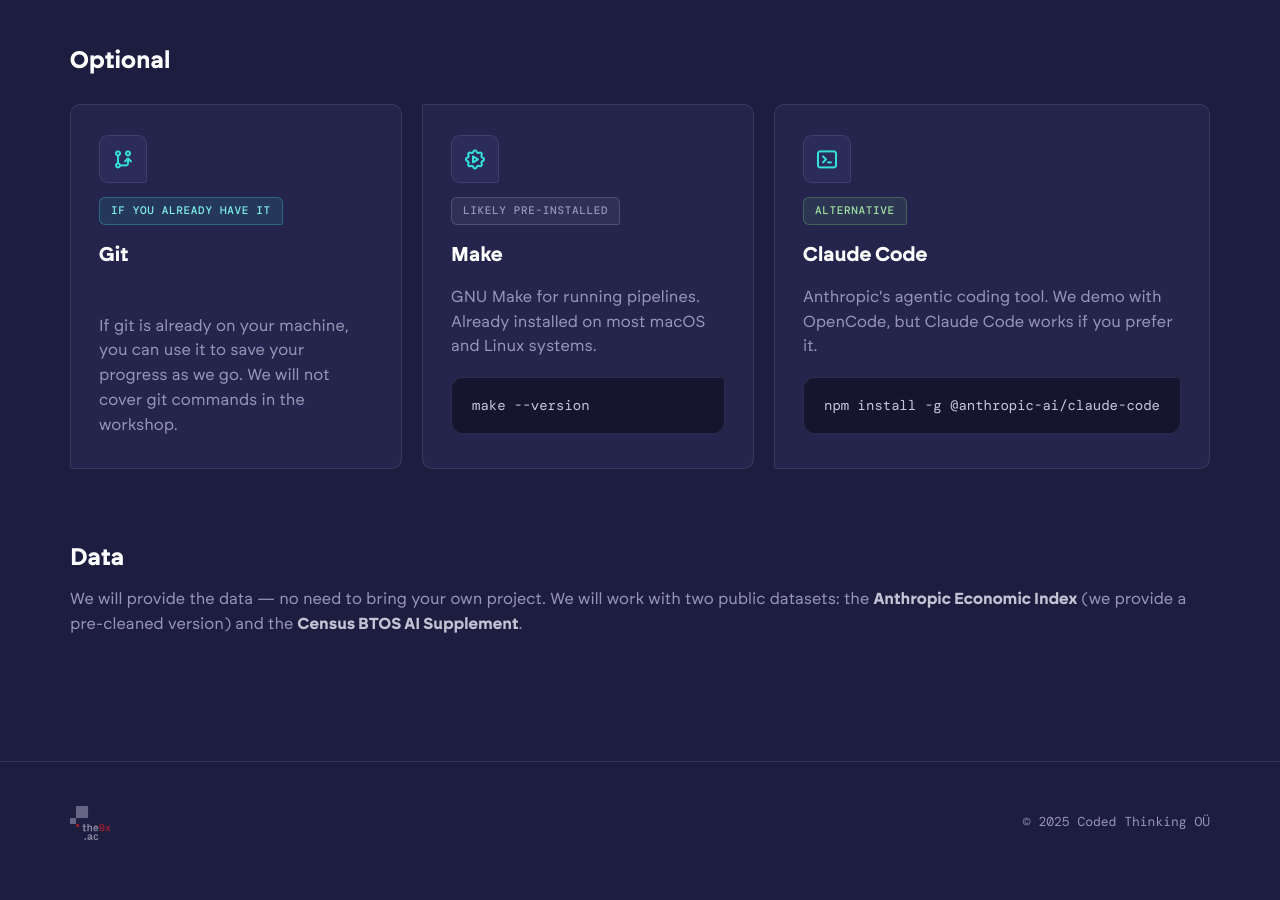
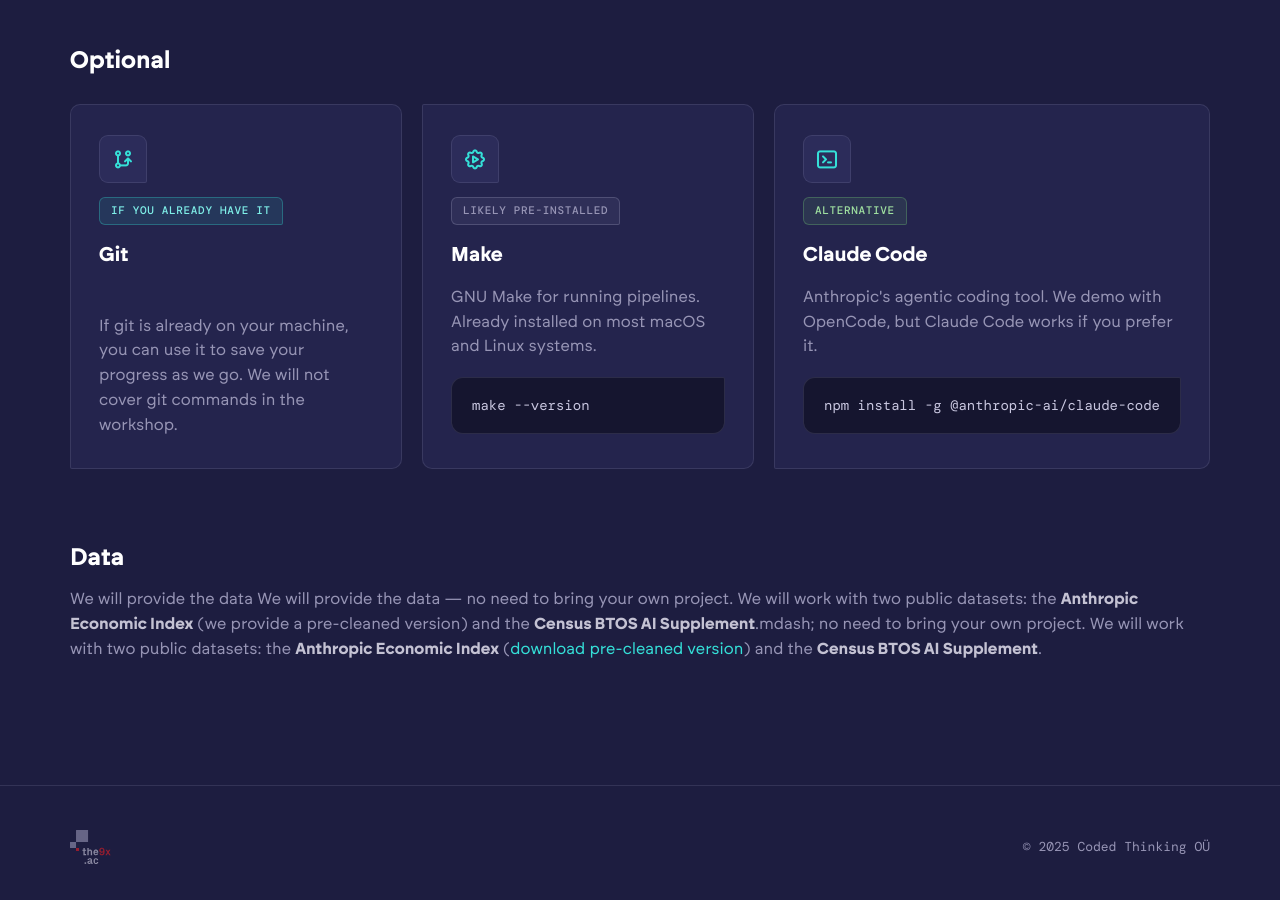
Before and after one commit to codedthinking/ai-workshop, a Jekyll site: the page built from prerequisites.html, in a window 1280 px wide and 900 px high, scrolled down 2117 px. Built offline with Jekyll 4.4.1, drawn with Linux system fonts in a browser that asks for light colours; nearby versions of some CDN libraries; some web fonts are replaced; before the commit the page ends 2993 px from its top, so only the background shows below that.

Commit message:
Link Anthropic Economic Index data on prerequisites page

```diff
--- a/prerequisites.html
+++ b/prerequisites.html
@@ -146,7 +146,7 @@
 
     <div class="tool-section">
       <h2>Data</h2>
-      <p class="section-intro">We will provide the data &mdash; no need to bring your own project. We will work with two public datasets: the <strong>Anthropic Economic Index</strong> (we provide a pre-cleaned version) and the <strong>Census BTOS AI Supplement</strong>.</p>
+      <p class="section-intro">We will provide the data We will provide the data &mdash; no need to bring your own project. We will work with two public datasets: the <strong>Anthropic Economic Index</strong> (we provide a pre-cleaned version) and the <strong>Census BTOS AI Supplement</strong>.mdash; no need to bring your own project. We will work with two public datasets: the <strong>Anthropic Economic Index</strong> (<a href="https://github.com/codedthinking/ai-workshop/releases/download/v0.1.0/anthropic-economic-index_20260609T084844710864%2B0200.zip" target="_blank" rel="noopener">download pre-cleaned version</a>) and the <strong>Census BTOS AI Supplement</strong>.</p>
     </div>
 
   </div>
```
